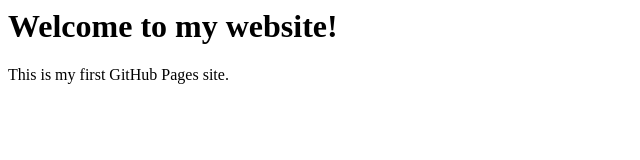
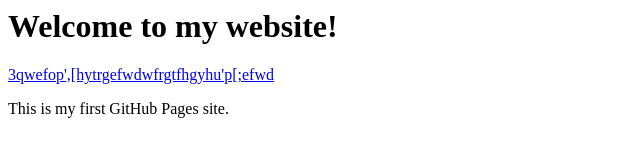
Before and after one commit to Dockronic/dockronic.github.io, a plain HTML site: page thefuckingwebsite/index.html in a window 1280 px wide. Shown: the whole page, without its empty margins (0-640 px from the left). Drawn offline with Linux system fonts and the light colour scheme.

Commit message:
totally was

```diff
--- a/thefuckingwebsite/index.html
+++ b/thefuckingwebsite/index.html
@@ -1,6 +1,7 @@
 <html>
 <body>
   <h1>Welcome to my website!</h1>
+<a href="hewastheworst.html">3qwefop',[hytrgefwdwfrgtfhgyhu'p[;efwd</a>
   <p>This is my first GitHub Pages site.</p>
 </body>
 </html>
```
Also changed, not shown: thefuckingwebsite/hewastheworst/hewastheworst.html (renamed from thefuckingwebsite/hewastheworst.html).
